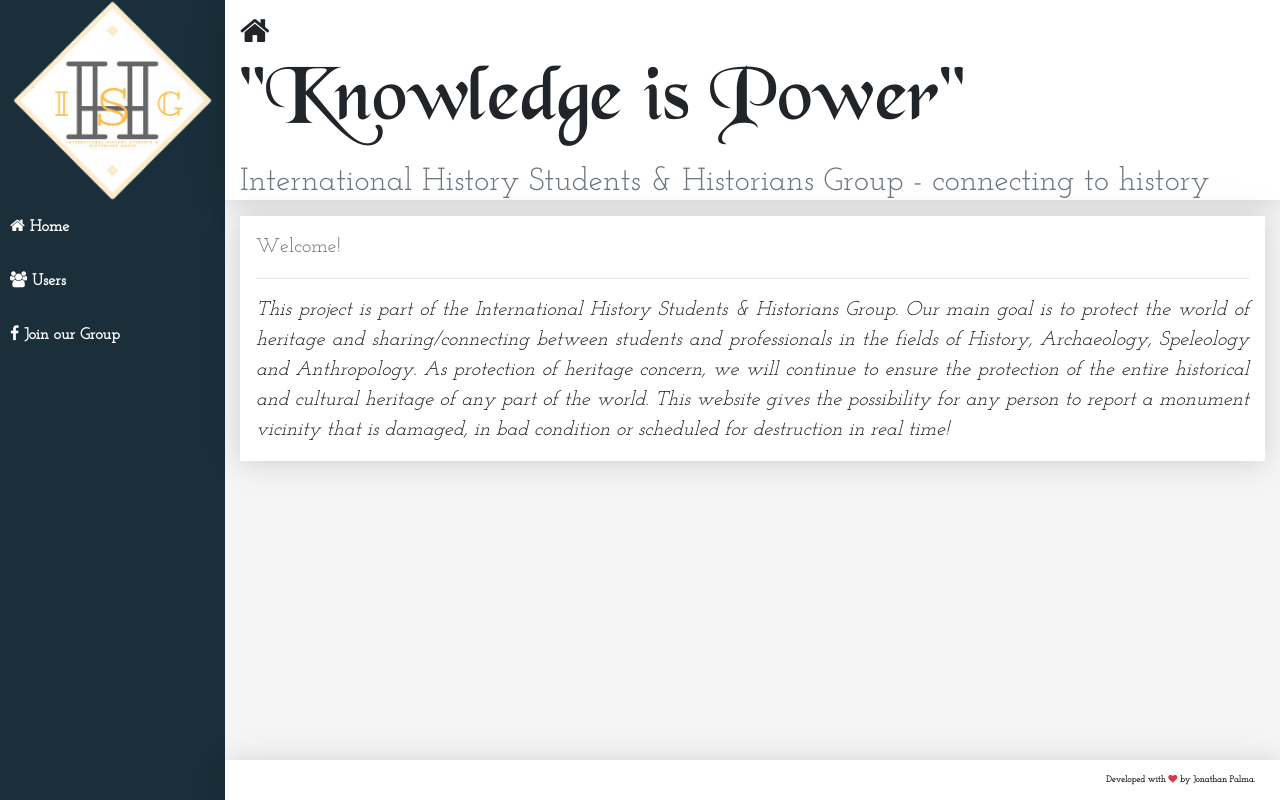
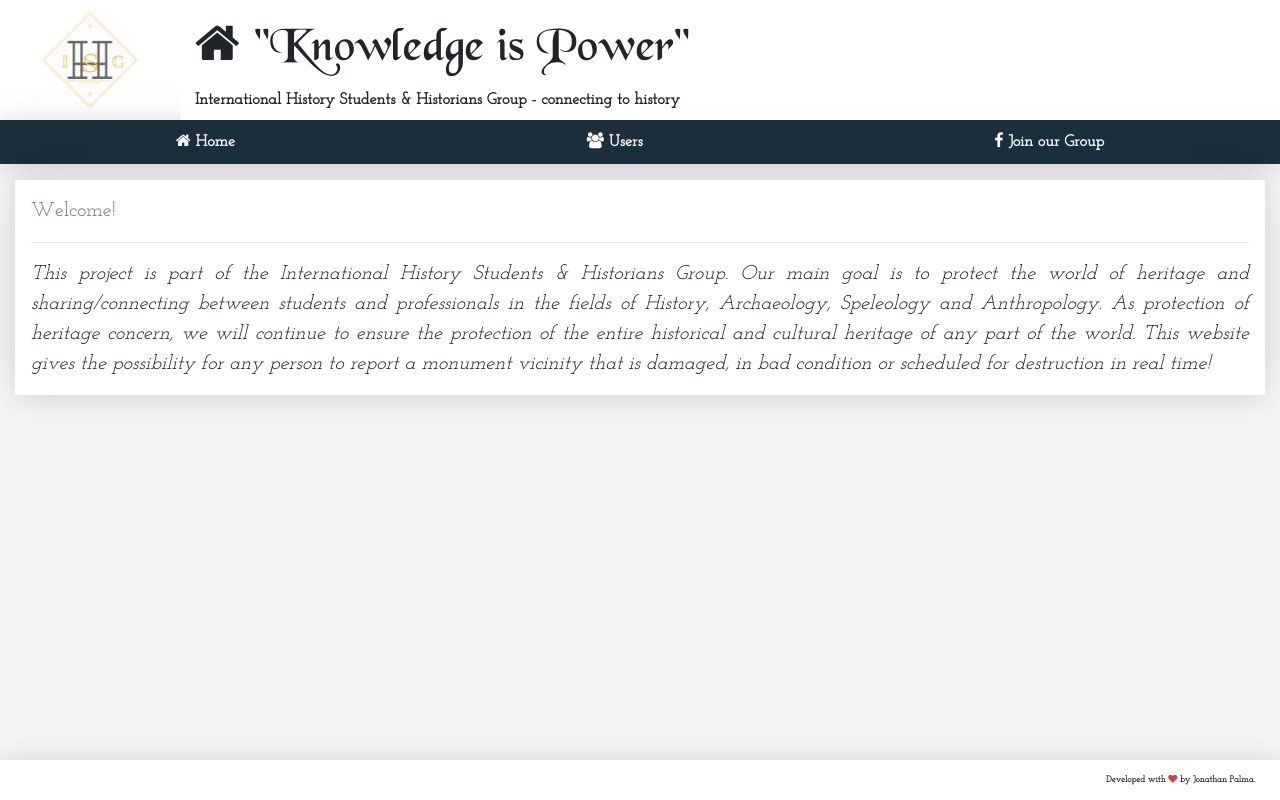
Before and after one commit to JonathanPalma-code/user-account, a React (Create React App) app in the folder frontend/: page / in a window 1280 px wide. Built offline with nearby package versions, Linux system fonts and the light colour scheme.

Commit message:
style: change navBar from the left to the top

```diff
--- a/frontend/src/components/templates/Header.css
+++ b/frontend/src/components/templates/Header.css
@@ -8,19 +8,17 @@ header.header {
   padding: 0px 15px;
   overflow: hidden;
   white-space: nowrap;
-  box-shadow: var(--shadow);
 }
 
 header.header i {
-  padding: 15px 0px 0px 0px;
-  font-size: 2em;
+  padding: 15px 15px 0px 0px;
 }
 
 header.header h1 {
-  font-size: 5em;
+  font-size: 3em;
   font-family: 'Blkchcry';
 }
 
-header.header p {
-  font-size: 2em;
+header.header div {
+  font-size: 1em;
 }
--- a/frontend/src/components/templates/Header.jsx
+++ b/frontend/src/components/templates/Header.jsx
@@ -3,11 +3,9 @@ import './Header.css';
 
 export default props =>
   <header className='header'>
-    <i className={`fa fa-${props.icon}`} />
     <h1 className='mt-1'>
+      <i className={`fa fa-${props.icon}`} />
       {props.title}
     </h1>
-    <p className='lead text-muted'>
-      {props.subtitle}
-    </p>
+      <div>{props.subtitle}</div>
   </header>
--- a/frontend/src/components/templates/Logo.css
+++ b/frontend/src/components/templates/Logo.css
@@ -1,5 +1,5 @@
 aside.logo {
-  background-color: var(--bg-dark);
+  background-color: #fff;
   display: flex;
   justify-content: center;
   align-items: center;
@@ -7,11 +7,11 @@ aside.logo {
 
 aside.logo img{
   padding: 0px;
-  width: 100%;
+  width: 110px;
 }
 
 @media(max-width: 576px) {
   aside.logo img {
-    width: 220px;
+    width: 110px;
   }
 }
--- a/frontend/src/components/templates/Nav.css
+++ b/frontend/src/components/templates/Nav.css
@@ -1,5 +1,6 @@
 aside.menu-area {
   background-color: var(--bg-dark);
+  box-shadow: var(--shadow);
 }
 
 .menu a {
@@ -15,7 +16,7 @@ aside.menu-area {
   color: var(--bg-dark);
 }
 
-@media(max-width: 780px) {
+
 .menu {
   display: flex;
   justify-content: flex-start;
@@ -32,4 +33,3 @@ aside.menu-area {
   height: 100%;
   justify-content: space-around;
 }
-}
--- a/frontend/src/main/App.css
+++ b/frontend/src/main/App.css
@@ -1,10 +1,10 @@
 :root {
   --bg-dark: #1a2f3a;
 
-  --logo-height: 200px;
-  --header-height: 200px;
+  --logo-height: 100px;
+  --header-height: 120px;
   --menu-top-height: 44px;
-  --aside-width: 225px;
+  --aside-width: 180px;
   --footer-height: 40px;
 
   --shadow:
@@ -16,15 +16,19 @@
 .app {
   margin: 0px;
   display: grid;
-  grid-template-columns: var(--aside-width) 1fr;
  grid-template-rows:
       var(--header-height)
+      var(--menu-top-height)
       1fr
       var(--footer-height);
+    grid-template-columns:
+      var(--aside-width)
+      1fr;
     grid-template-areas:
       'logo header'
-    'menu content'
-    'menu footer';
+      'menu menu'
+      'content content'
+      'footer footer';
   height: 100vh;
   background-color: #f5f5f5;
 }
@@ -49,24 +53,6 @@ footer.footer {
   grid-area: footer;
 }
 
-@media(max-width: 780px) {
-  .app {
-    grid-template-rows:
-      var(--header-height)
-      var(--menu-top-height)
-      1fr
-      var(--footer-height);
-    grid-template-columns:
-      var(--aside-width)
-      1fr;
-    grid-template-areas:
-      'logo header'
-      'menu menu'
-      'content content'
-      'footer footer';
-    }
-}
-
 @media(max-width: 576px) {
   .app {
     grid-template-rows:
```
Lines whose indentation alone changed are shown as unchanged.
